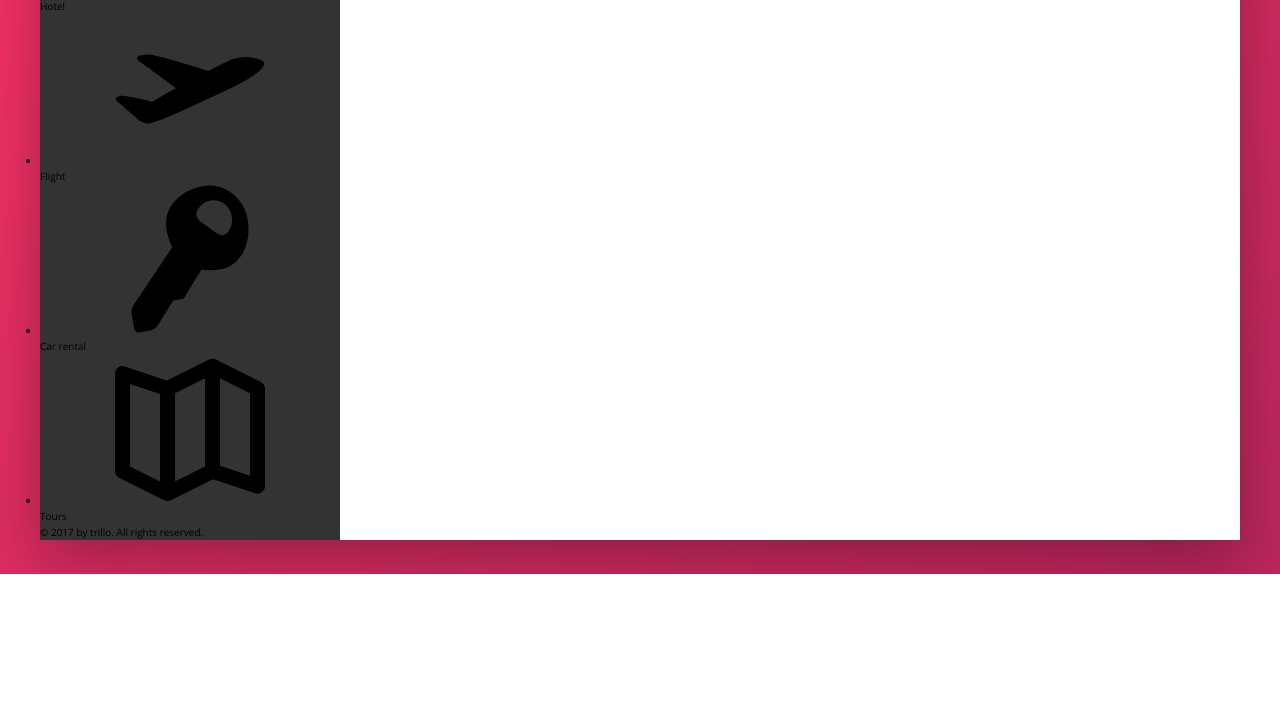
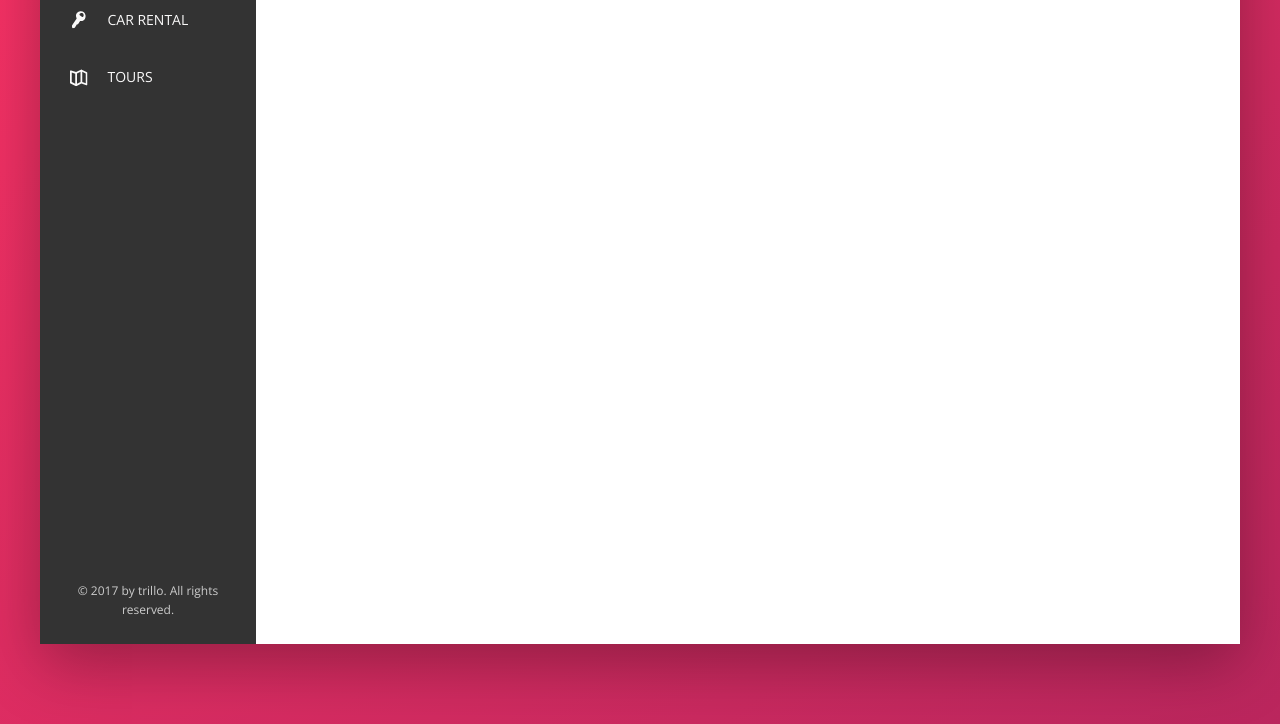
Before and after one commit to guillermoriv/trillo-project, a website: page index.html in a window 1280 px wide. Shown: the part 306-1030 px from the top of the page. Before the commit the page ends 880 px from the top, so only its background shows below. Drawn offline with nearby package versions, Linux system fonts and the light colour scheme.

Commit message:
Finishing the sidebar effects

```diff
--- a/index.html
+++ b/index.html
@@ -44,33 +44,37 @@
             <div class="content">
                 <nav class="sidebar">
                     <ul class="side-nav">
-                        <li class="side-nav__item">
-                            <a href="#" class="side-nav__link"></a>
+                        <li class="side-nav__item side-nav__item--active">
+                            <a href="#" class="side-nav__link">
                                 <svg class="side-nav__icon">
                                     <use xlink:href="img/sprite.svg#icon-home"></use>
                                 </svg>
                                 <span>Hotel</span>
+                            </a>
                         </li>
                         <li class="side-nav__item">
-                            <a href="#" class="side-nav__link"></a>
+                            <a href="#" class="side-nav__link">
                                 <svg class="side-nav__icon">
                                     <use xlink:href="img/sprite.svg#icon-aircraft-take-off"></use>
                                 </svg>
                                 <span>Flight</span>
+                            </a>
                         </li>
                         <li class="side-nav__item">
-                            <a href="#" class="side-nav__link"></a>
+                            <a href="#" class="side-nav__link">
                                 <svg class="side-nav__icon">
                                     <use xlink:href="img/sprite.svg#icon-key"></use>
                                 </svg>
                                 <span>Car rental</span>
+                            </a>
                         </li>
                         <li class="side-nav__item">
-                            <a href="#" class="side-nav__link"></a>
+                            <a href="#" class="side-nav__link">
                                 <svg class="side-nav__icon">
                                     <use xlink:href="img/sprite.svg#icon-map"></use>
                                 </svg>
                                 <span>Tours</span>
+                            </a>
                         </li>
                     </ul>
                     <div class="legal">
--- a/sass/_components.scss
+++ b/sass/_components.scss
@@ -110,3 +110,65 @@
     margin-right: 1rem;
   }
 }
+
+// - Side Navigation
+.side-nav {
+  font-size: 1.4rem;
+  list-style: none;
+  margin-top: 3.5rem;
+
+  &__item {
+    position: relative;
+
+    &:not(:last-child) {
+      margin-bottom: 0.5rem;
+    }
+  }
+
+  &__item::before {
+    content: '';
+    position: absolute;
+    top: 0;
+    left: 0;
+    height: 100%;
+    background-color: var(--color-primary);
+    transform: scaleY(0);
+    transition: transform 200ms, width 500ms 200ms, background-color 100ms;
+  }
+
+  &__item:hover::before, &__item--active::before {
+    transform: scaleY(1);
+    width: 100%;
+  }
+
+  &__item:active::before {
+    background-color: var(--color-primary-light);
+  }
+
+  &__link:link,
+  &__link:visited {
+    position: relative;
+    z-index: 10;
+    color: var(--grey-light-1);
+    text-decoration: none;
+    text-transform: uppercase;
+    padding: 1.5rem 3rem;
+    display: flex;
+    align-items: center;
+  }
+
+  &__icon {
+    width: 1.75rem;
+    height: 1.75rem;
+    margin-right: 2rem;
+    fill: currentColor;
+  }
+}
+
+// - Side Navigation
+.legal {
+  font-size: 1.2rem;
+  color: var(--grey-light-4);
+  text-align: center;
+  padding: 2.5rem;
+}
--- a/sass/_layout.scss
+++ b/sass/_layout.scss
@@ -23,9 +23,13 @@
 .sidebar {
   background-color: var(--grey-dark-1);
   flex: 0 0 18%;
+  display: flex;
+  flex-direction: column;
+  justify-content: space-between;
 }
 
 .hotel-view {
   background-color: #fff;
+  height: 80rem;
   flex: 1;
 }
```
Also changed, not shown: css/style.css. Lines whose indentation alone changed are shown as unchanged.
